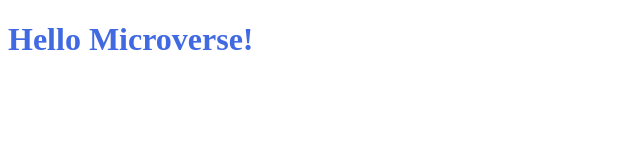
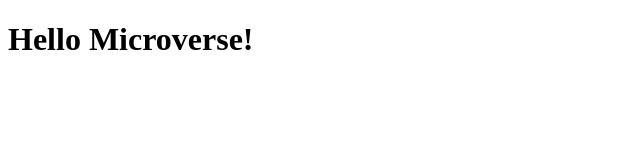
Before and after one commit to Banstein/Module1-Day2, a plain HTML site: page index.html in a window 1280 px wide. Shown: the whole page, without its empty margins (0-640 px from the left). Drawn offline with Linux system fonts and the light colour scheme.

Commit message:
Update index.html

```diff
--- a/index.html
+++ b/index.html
@@ -8,6 +8,6 @@
     <title>Document</title>
 </head>
     <body>
-        <h1 class="page-header"> Hello Microverse! </h1>
+        <h1>Hello Microverse!</h1>
     </body>
 </html>
```
